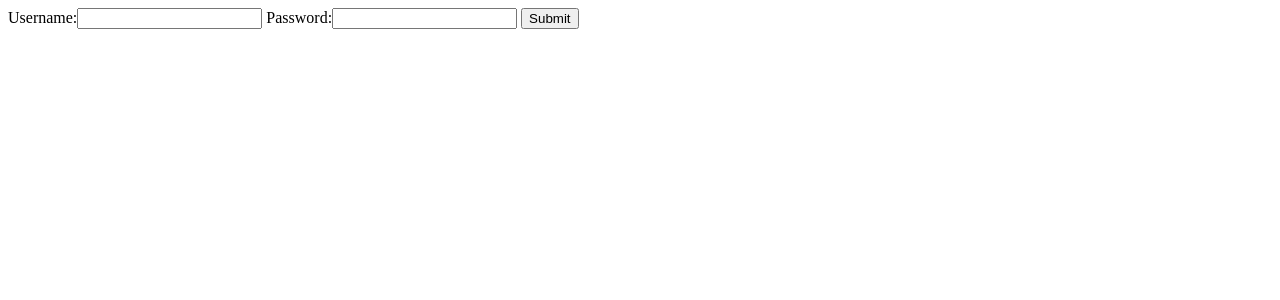
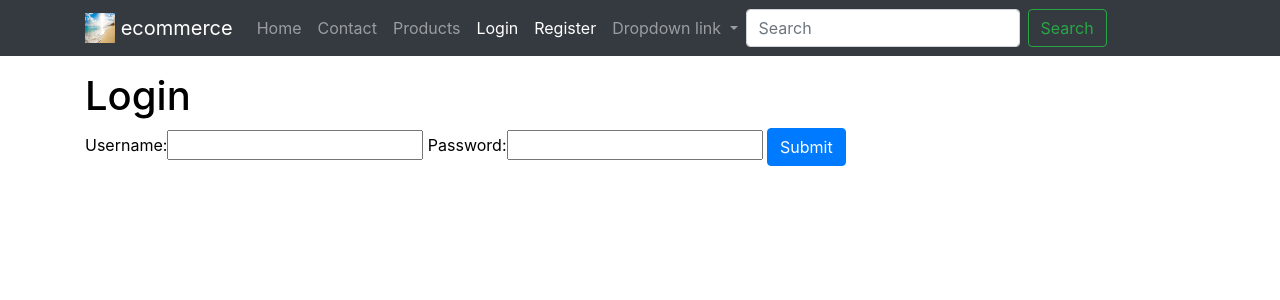
Before and after one commit to slough228/ecommerce_build, a Django app: page /login/ in a window 1280 px wide. Shown: the top 300 px of the page. Run offline with Django 3.2, Linux system fonts and the light colour scheme; some libraries are stand-ins or nearby versions.

Commit message:
integrated nav to all templates

```diff
--- a/src/products/templates/products/detail.html
+++ b/src/products/templates/products/detail.html
@@ -1,7 +1,6 @@
 {% extends "base.html" %}
 
 {% block content %}
-<div class="container text-dark ">
 <div class="row">
     <div class="col">
         <h4>{{ object.title }}</h4>
@@ -12,7 +11,6 @@
         {% endif %}
     </div>
 </div>
-</div>
 
 {% endblock %}
 <!-- <p>{{ obj.desc }}</p> -->
--- a/src/products/templates/products/featured-detail.html
+++ b/src/products/templates/products/featured-detail.html
@@ -3,4 +3,3 @@
 {% if object.image %}
 <img class="img-fluid" src="{{object.image.url}}" style="width:100%"/>
 {% endif %}
-<!-- <p>{{ obj.desc }}</p> -->
--- a/src/products/templates/products/list.html
+++ b/src/products/templates/products/list.html
@@ -1,7 +1,6 @@
 {% extends "base.html" %}
 
 {% block content %}
-<div class="container">
     <div class ="row">
         {% for obj in object_list %}
         <div class="col">
@@ -10,5 +9,4 @@
         </div>
         {% endfor %}
     </div>
-</div>
 {% endblock %}
--- a/src/templates/auth/login.html
+++ b/src/templates/auth/login.html
@@ -1,4 +1,9 @@
+{% extends "base.html" %}
+
+{% block content %}
+<h1>Login</h1>
 <form method="POST"> {% csrf_token %}
   {{ form }}
   <button type="submit" class="btn btn-primary">Submit</button>
 </form>
+{% endblock %}
--- a/src/templates/auth/register.html
+++ b/src/templates/auth/register.html
@@ -1,4 +1,9 @@
+{% extends "base.html" %}
+
+{% block content %}
 <form method="POST"> {% csrf_token %}
   {{ form }}
   <button type="submit" class="btn btn-primary">Submit</button>
 </form>
+
+{% endblock %}
--- a/src/templates/base.html
+++ b/src/templates/base.html
@@ -6,14 +6,18 @@
         <meta http-equiv="X-UA-Compatible" content="IE=edge">
         <meta name="viewport" content="width=device-width, initial-scale=1">
         <!-- The above 3 meta tags *must* come first in the head; any other head content must come *after* these tags -->
+        <title>Base Template</title>
         {% include 'base/css.html' %}
+        {% block base_head %} {% endblock %}
     </head>
 
     <body>
         {% include 'base/navbar.html' with brand_name='ecommerce' %}
-        {% block content %}{% endblock %}
 
-        {% include 'base/footer.html' %}
+        <div class="container">
+            {% block content %}{% endblock %}
+        </div>
+        <!-- {% include 'base/footer.html' %} -->
 
         {% include 'base/js.html' %}
 
--- a/src/templates/base/navbar.html
+++ b/src/templates/base/navbar.html
@@ -4,8 +4,14 @@
 {% url 'login' as login_url %}
 {% url 'register' as register_url %}
 
-<nav class="navbar navbar-expand-lg navbar-light bg-light">
-  <a class="navbar-brand" href="{{ home_url }}">{% if brand_name %} {{ brand_name }} {% else %} Navbar {%endif%} </a>
+{% load static %}
+
+<nav class="navbar navbar-expand-lg navbar-dark bg-dark mb-3">
+    <div class="container">
+        <a class="navbar-brand" href="{{ home_url }}">
+            <img src="{% static 'img/beach_resize.jpg' %}" width="30" height="30" class="d-inline-block align-top" alt="">
+            {% if brand_name %} {{ brand_name }} {% else %} Navbar {%endif%}
+        </a>
         <button class="navbar-toggler" type="button" data-toggle="collapse" data-target="#navbarNavDropdown" aria-controls="navbarNavDropdown" aria-expanded="false" aria-label="Toggle navigation">
             <span class="navbar-toggler-icon"></span>
         </button>
@@ -42,6 +48,12 @@
                         <a class="dropdown-item" href="#">Something else here</a>
                     </div>
                 </li>
+
+                <form class="form-inline ml-auto my-2 my-lg-0">
+                    <input class="form-control mr-sm-2" type="search" placeholder="Search" aria-label="Search">
+                    <button class="btn btn-outline-success my-2 my-sm-0" type="submit">Search</button>
+                </form>
             </ul>
         </div>
+    </div>
 </nav>
--- a/src/templates/home_page.html
+++ b/src/templates/home_page.html
@@ -8,7 +8,6 @@
     <h1>{{ title }}</h1>
     <p>asdf</p>
 </div>
-<div class="container">
     <div class="row">
         <div class="col">
             <img src="{% static 'img/beach.jpg' %}" class="img-fluid" />
@@ -24,6 +23,5 @@
         </div>
     </div>
     {% endif %}
-</div>
 
 {% endblock %}
```
Lines whose indentation alone changed are shown as unchanged.
